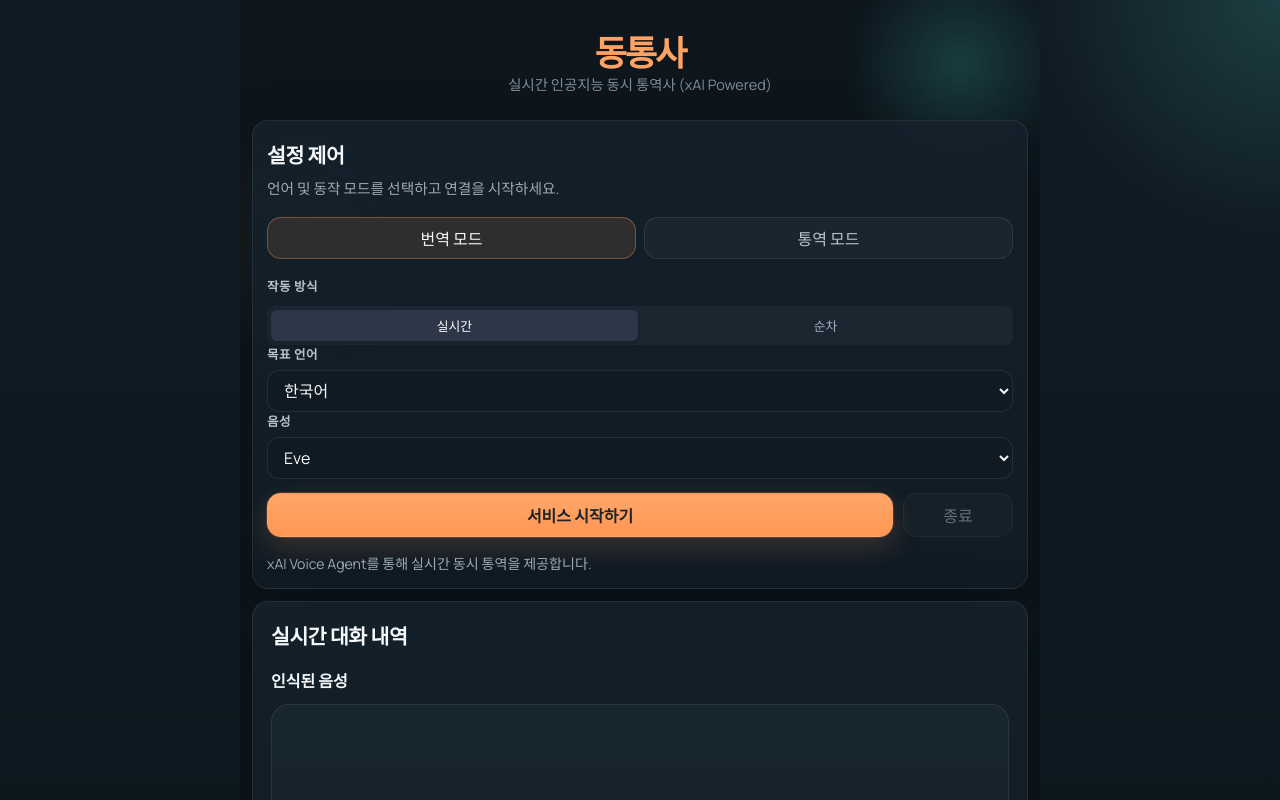
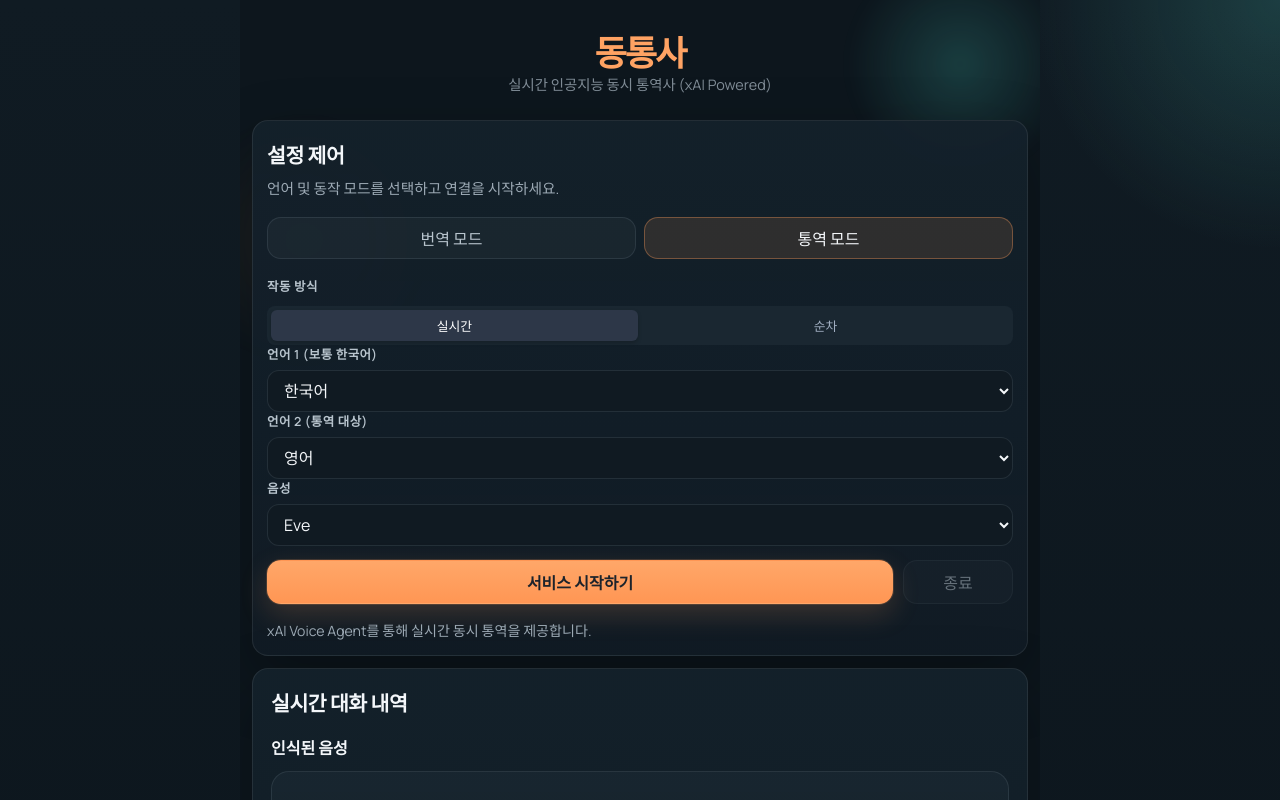
Before and after one commit to kdefenseai1/Translator, a Next.js app: page / in a window 1280 px wide. Shown: the top 800 px of the page. Built offline with nearby package versions, Linux system fonts and the light colour scheme.

Commit message:
Implement Dual-Language Bidirectional Interpretation mode

```diff
--- a/components/interpreter-app.tsx
+++ b/components/interpreter-app.tsx
@@ -10,6 +10,7 @@ import {
   REALTIME_MODEL,
   REALTIME_VOICES,
   buildTranslationInstructions,
+  buildBidirectionalInstructions,
 } from "@/lib/realtime/session-config";
 
 type ConnectionStatus = "idle" | "connecting" | "connected" | "error";
@@ -32,9 +33,10 @@ export function InterpreterApp() {
   const micStreamRef = useRef<MediaStream | null>(null);
   const audioBufferRef = useRef<Int16Array[]>([]);
 
-  const [mode, setMode] = useState<RealtimeMode>("translate");
+  const [mode, setMode] = useState<RealtimeMode>("interpret"); // Default to interpret for bidirectional
   const [sourceLanguage, setSourceLanguage] = useState(SOURCE_AUTO);
-  const [targetLanguage, setTargetLanguage] = useState("ko");
+  const [primaryLanguage, setPrimaryLanguage] = useState("ko");
+  const [secondaryLanguage, setSecondaryLanguage] = useState("en");
   const [voice, setVoice] = useState<RealtimeVoice>(REALTIME_VOICES[0]);
   const [status, setStatus] = useState<ConnectionStatus>("idle");
   const [statusMessage, setStatusMessage] = useState(
@@ -119,11 +121,15 @@ export function InterpreterApp() {
         setStatusMessage("연결되었습니다. 말씀을 시작하세요.");
 
         // Initial configuration
+        const instructions = mode === "interpret"
+          ? buildBidirectionalInstructions(primaryLanguage, secondaryLanguage)
+          : buildTranslationInstructions(sourceLanguage, primaryLanguage);
+
         const sessionUpdate = {
           type: "session.update",
           session: {
             modalities: ["audio", "text"],
-            instructions: buildTranslationInstructions(sourceLanguage, targetLanguage),
+            instructions: instructions,
             voice: voice,
             input_audio_format: "pcm16",
             output_audio_format: "pcm16",
@@ -336,11 +342,13 @@ export function InterpreterApp() {
                 </button>
               </div>
             </div>
+            {mode === "interpret" ? (
+              <>
                 <label className="rt-field">
-              <span>목표 언어</span>
+                  <span>언어 1 (보통 한국어)</span>
                   <select
-                value={targetLanguage}
-                onChange={(e) => setTargetLanguage(e.target.value)}
+                    value={primaryLanguage}
+                    onChange={(e) => setPrimaryLanguage(e.target.value)}
                     disabled={controlsLocked}
                   >
                     {LANGUAGE_OPTIONS.map((lang) => (
@@ -348,6 +356,33 @@ export function InterpreterApp() {
                     ))}
                   </select>
                 </label>
+                <label className="rt-field">
+                  <span>언어 2 (통역 대상)</span>
+                  <select
+                    value={secondaryLanguage}
+                    onChange={(e) => setSecondaryLanguage(e.target.value)}
+                    disabled={controlsLocked}
+                  >
+                    {LANGUAGE_OPTIONS.map((lang) => (
+                      <option key={lang.code} value={lang.code}>{lang.label}</option>
+                    ))}
+                  </select>
+                </label>
+              </>
+            ) : (
+              <label className="rt-field">
+                <span>목표 언어</span>
+                <select
+                  value={primaryLanguage}
+                  onChange={(e) => setPrimaryLanguage(e.target.value)}
+                  disabled={controlsLocked}
+                >
+                  {LANGUAGE_OPTIONS.map((lang) => (
+                    <option key={lang.code} value={lang.code}>{lang.label}</option>
+                  ))}
+                </select>
+              </label>
+            )}
 
             <label className="rt-field">
               <span>음성</span>
--- a/lib/realtime/session-config.ts
+++ b/lib/realtime/session-config.ts
@@ -66,6 +66,22 @@ export function buildTranslationInstructions(source: SourceLanguageCode, target:
   ].join(" ");
 }
 
+export function buildBidirectionalInstructions(langA: string, langB: string) {
+  const labelA = getLanguageLabel(langA);
+  const labelB = getLanguageLabel(langB);
+
+  return [
+    "당신은 고도로 지능적인 양방향 실시간 음성 통역 엔진입니다.",
+    `현재 대화는 ${labelA}와 ${labelB} 두 가지 언어로 진행됩니다.`,
+    `1. 사용자가 ${labelA}로 말하면 즉시 ${labelB}로 번역하여 출력하세요.`,
+    `2. 사용자가 ${labelB}로 말하면 즉시 ${labelA}로 번역하여 출력하세요.`,
+    "입력 언어를 자동으로 감지하여 적절한 대상 언어로 번역하는 것이 당신의 핵심 임무입니다.",
+    "의미, 어조, 감정을 그대로 전달하세요.",
+    "번역된 텍스트 외에 설명이나 인사말 등 부가적인 답변은 절대 하지 마세요.",
+    "오직 번역된 결과만 출력하세요.",
+  ].join(" ");
+}
+
 export function describeSpeechProvider() {
   return "xAI Voice Agent (Realtime)";
 }
```
Lines whose indentation alone changed are shown as unchanged.
